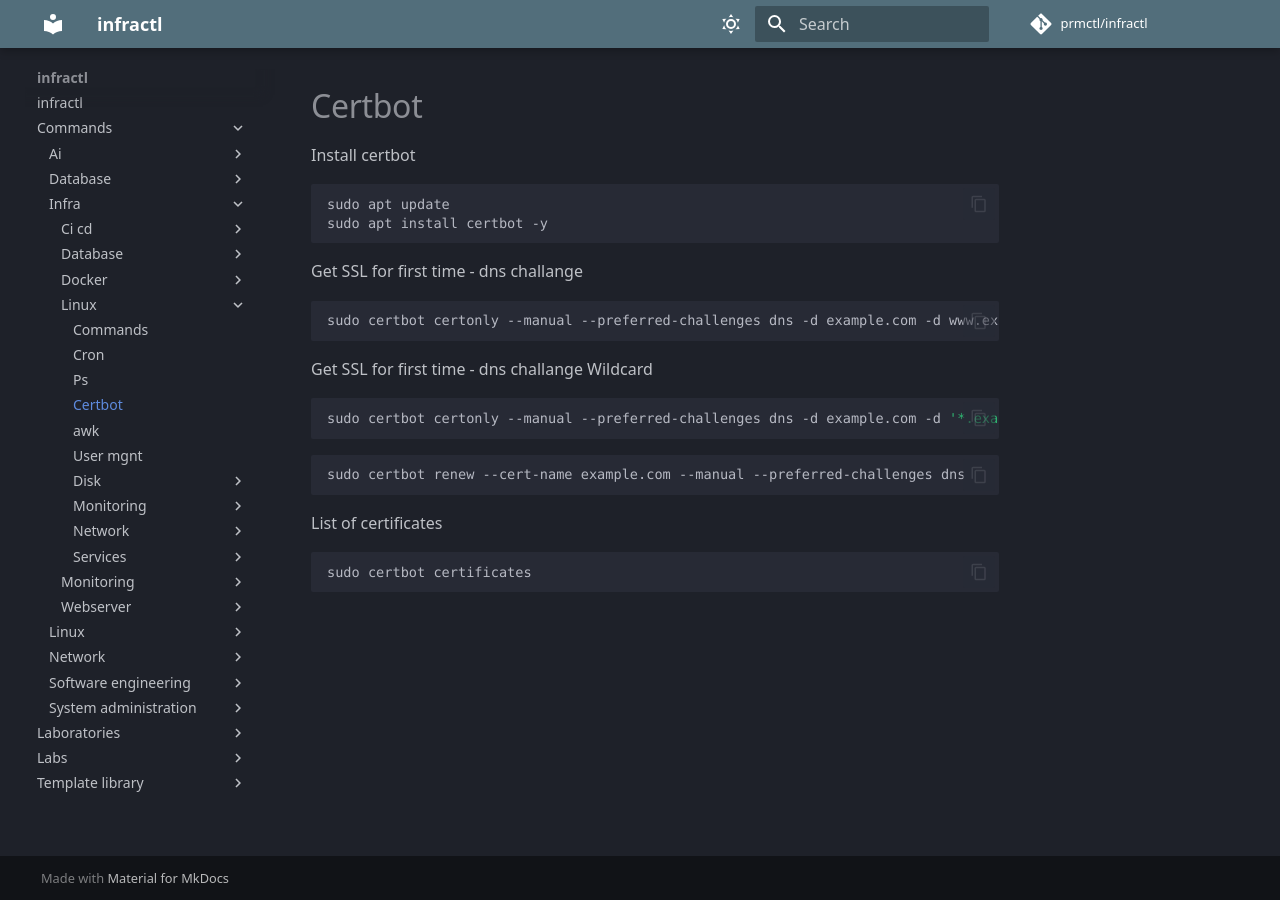
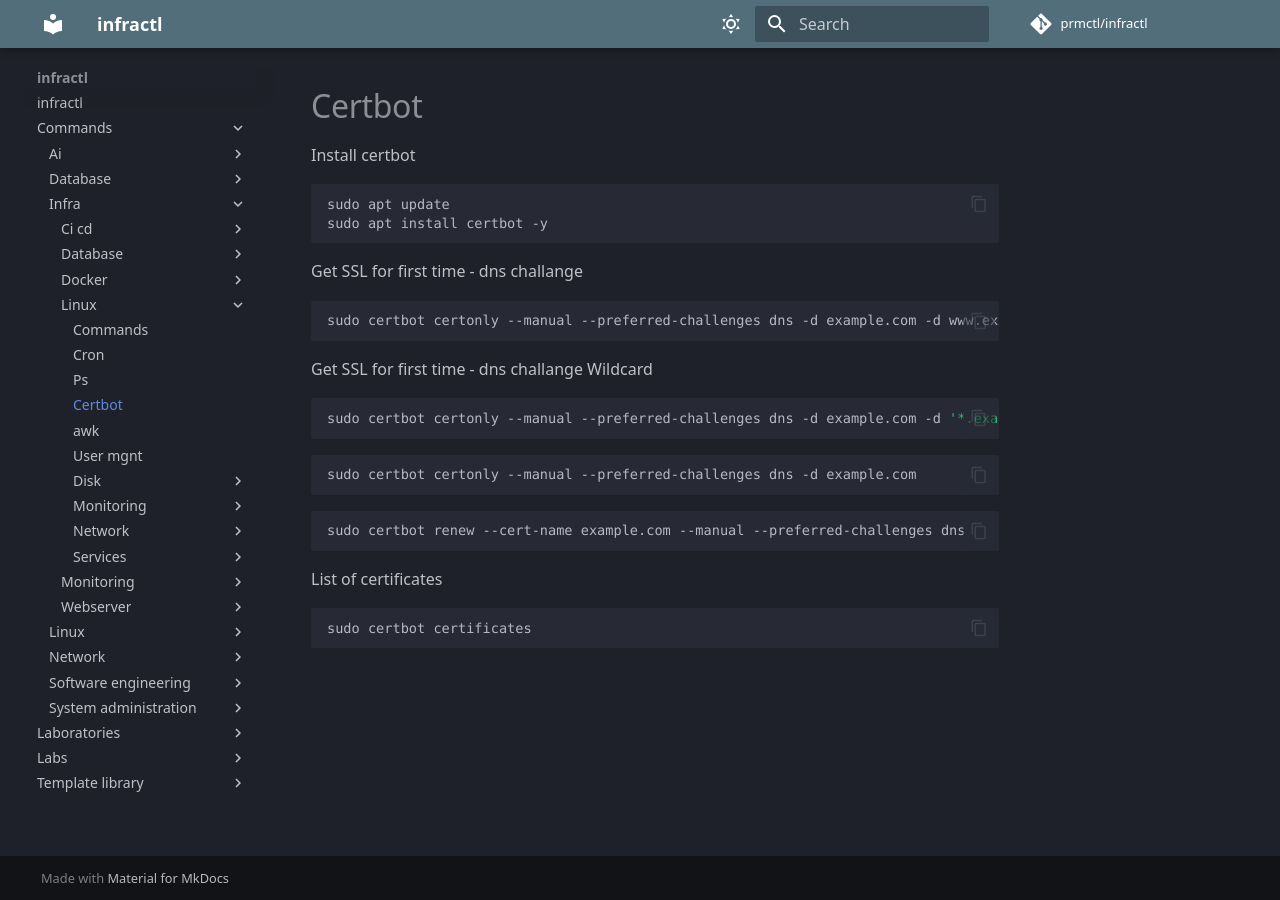
Before and after one commit to prmctl/infractl, an MkDocs documentation site: the page built from docs/commands/infra/linux/ssl.md, in a window 1280 px wide. Built offline with MkDocs 1.6.1 and Material for MkDocs 9.7.7, drawn with Linux system fonts in a browser that asks for light colours; comment, search, counter and statistics services are not loaded.

Commit message:
add command

````diff
--- a/docs/commands/infra/linux/ssl.md
+++ b/docs/commands/infra/linux/ssl.md
@@ -19,6 +19,11 @@ sudo certbot certonly --manual --preferred-challenges dns -d example.com -d '*.e
 ```
 
 ```sh
+sudo certbot certonly --manual --preferred-challenges dns -d example.com
+```
+
+
+```sh
 sudo certbot renew --cert-name example.com --manual --preferred-challenges dns
 ```
 
````
